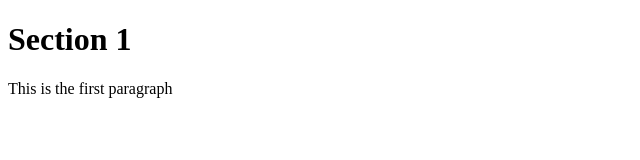
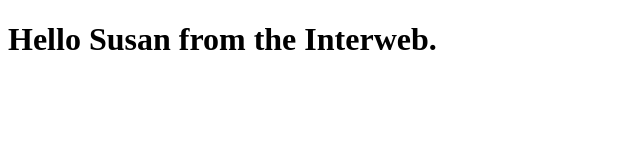
Before and after one commit to idavies567/idavies567.github.io, a plain HTML site: page index.html in a window 1280 px wide. Shown: the whole page, without its empty margins (0-640 px from the left). Drawn offline with Linux system fonts and the light colour scheme.

Commit message:
Updated message.

```diff
--- a/index.html
+++ b/index.html
@@ -6,8 +6,7 @@
 </head>
 
 <body>
-    <h1>Section 1</h1>
-    <p>This is the first paragraph</p>
+    <h1>Hello Susan from the Interweb.</h1>
 </body>
 
 </html>
```
